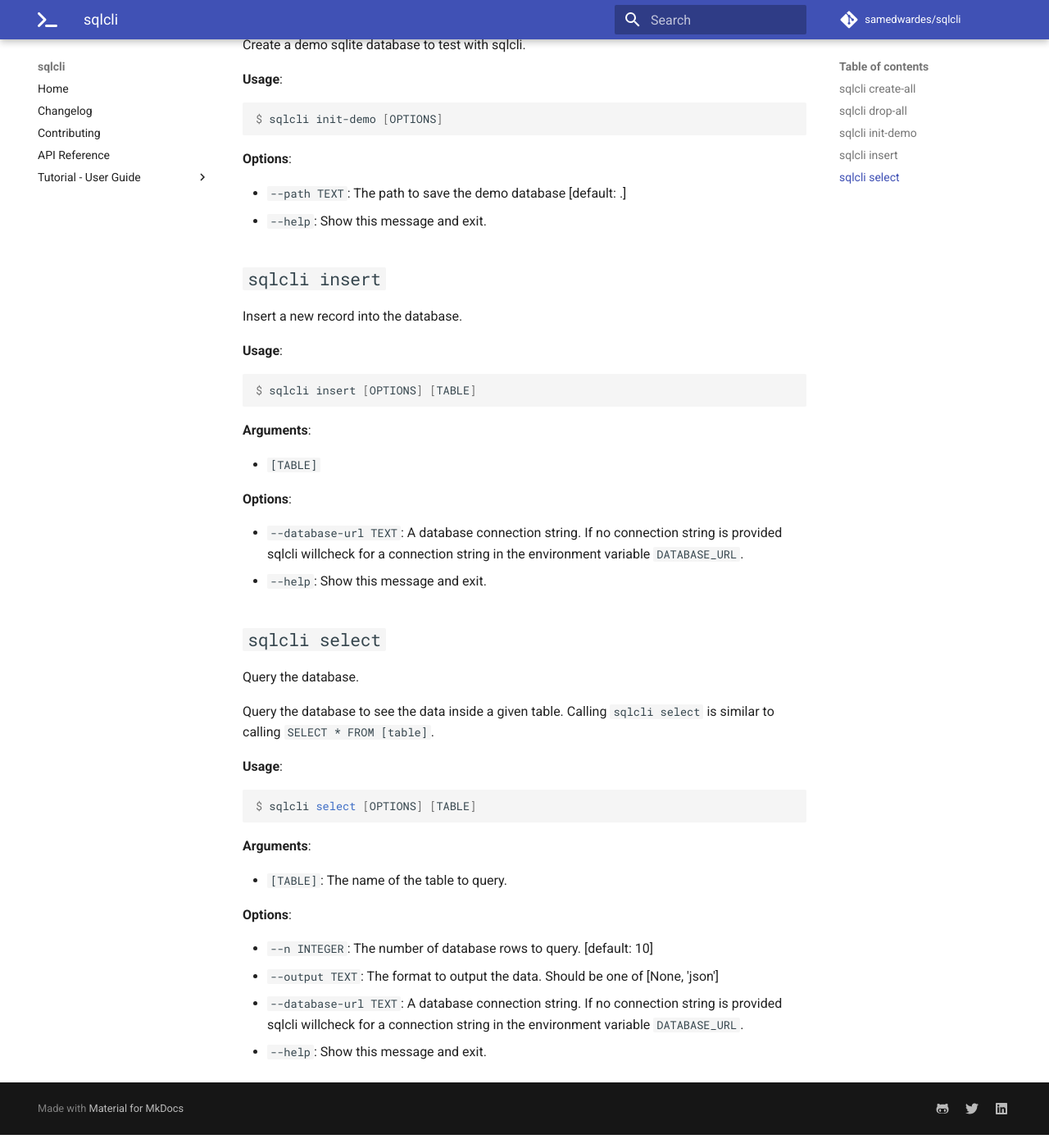
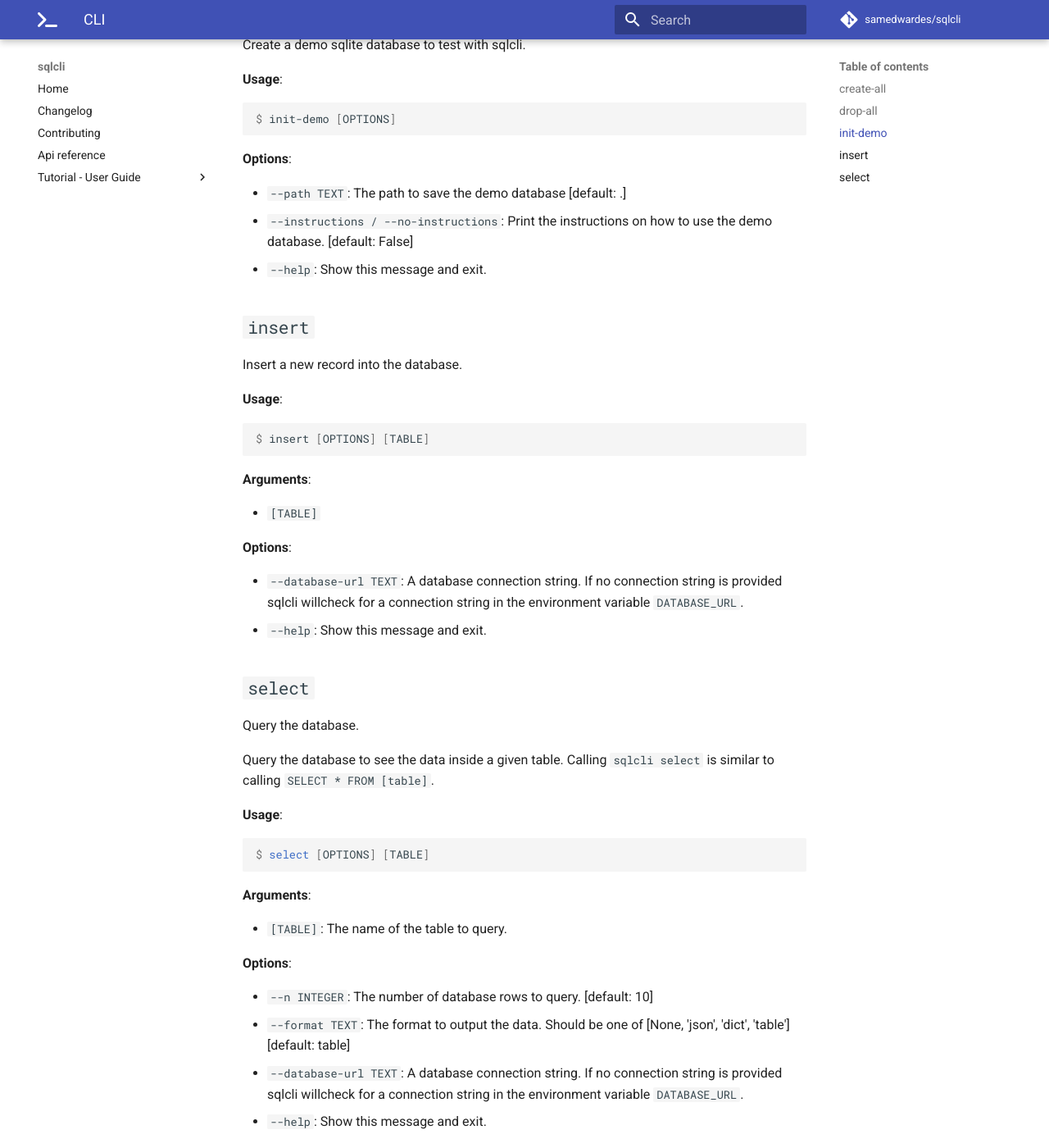
Before and after one commit to SamEdwardes/sqlcli, an MkDocs documentation site: the page built from docs/api/_typer-cli-auto-docs.md, in a window 1280 px wide and 1400 px high, scrolled down 1500 px. Shown: the whole window at 82% size. Built offline with MkDocs 1.6.1 and Material for MkDocs 9.7.7, drawn with Linux system fonts in a browser that asks for light colours; comment, search, counter and statistics services are not loaded; some of the changed text lies outside the part shown.

Commit message:
Fixed api referenc headings and good instructions for using demo database

````diff
--- a/docs/api-docs.md
+++ b/docs/api/_typer-cli-auto-docs.md
@@ -1,11 +1,11 @@
-# `sqlcli`
+# CLI
 
 A command line interface (CLI) for interacting with SQLModel.
 
 **Usage**:
 
 ```console
-$ sqlcli [OPTIONS] COMMAND [ARGS]...
+$ [OPTIONS] COMMAND [ARGS]...
 ```
 
 **Options**:
@@ -22,14 +22,14 @@
 * `insert`: Insert a new record into the database.
 * `select`: Query the database.
 
-## `sqlcli create-all`
+## `create-all`
 
 Create a database.
 
 **Usage**:
 
 ```console
-$ sqlcli create-all [OPTIONS]
+$ create-all [OPTIONS]
 ```
 
 **Options**:
@@ -37,14 +37,14 @@
 * `--database-url TEXT`: A database connection string. If no connection string is provided sqlcli willcheck for a connection string in the environment variable `DATABASE_URL`.
 * `--help`: Show this message and exit.
 
-## `sqlcli drop-all`
+## `drop-all`
 
 Drop a database.
 
 **Usage**:
 
 ```console
-$ sqlcli drop-all [OPTIONS]
+$ drop-all [OPTIONS]
 ```
 
 **Options**:
@@ -52,7 +52,7 @@
 * `--database-url TEXT`: A database connection string. If no connection string is provided sqlcli willcheck for a connection string in the environment variable `DATABASE_URL`.
 * `--help`: Show this message and exit.
 
-## `sqlcli init-demo`
+## `init-demo`
 
 Create a demo database for exploring sqlcli.
 
@@ -61,22 +61,23 @@
 **Usage**:
 
 ```console
-$ sqlcli init-demo [OPTIONS]
+$ init-demo [OPTIONS]
 ```
 
 **Options**:
 
 * `--path TEXT`: The path to save the demo database  [default: .]
+* `--instructions / --no-instructions`: Print the instructions on how to use the demo database.  [default: False]
 * `--help`: Show this message and exit.
 
-## `sqlcli insert`
+## `insert`
 
 Insert a new record into the database.
 
 **Usage**:
 
 ```console
-$ sqlcli insert [OPTIONS] [TABLE]
+$ insert [OPTIONS] [TABLE]
 ```
 
 **Arguments**:
@@ -88,7 +89,7 @@
 * `--database-url TEXT`: A database connection string. If no connection string is provided sqlcli willcheck for a connection string in the environment variable `DATABASE_URL`.
 * `--help`: Show this message and exit.
 
-## `sqlcli select`
+## `select`
 
 Query the database.
 
@@ -98,7 +99,7 @@
 **Usage**:
 
 ```console
-$ sqlcli select [OPTIONS] [TABLE]
+$ select [OPTIONS] [TABLE]
 ```
 
 **Arguments**:
@@ -108,6 +109,6 @@
 **Options**:
 
 * `--n INTEGER`: The number of database rows to query.  [default: 10]
-* `--output TEXT`: The format to output the data. Should be one of [None, 'json']
+* `--format TEXT`: The format to output the data. Should be one of [None, 'json', 'dict', 'table']  [default: table]
 * `--database-url TEXT`: A database connection string. If no connection string is provided sqlcli willcheck for a connection string in the environment variable `DATABASE_URL`.
 * `--help`: Show this message and exit.
--- a/mkdocs.yml
+++ b/mkdocs.yml
@@ -45,6 +45,7 @@
   - Home: 'index.md'
   - changelog.md
   - contributing.md
-  - api-reference.md
+  - api/api-reference.md
   - Tutorial - User Guide:
     - tutorial/getting-started.md
+    - tutorial/using-demo-db.md
--- a/pyproject.toml
+++ b/pyproject.toml
@@ -5,6 +5,7 @@
 authors = ["SamEdwardes <edwardes.s@gmail.com>"]
 license = "MIT"
 readme = "README.md"
+include = ["sqlcli/_demo/instructions.md"]
 
 [tool.poetry.dependencies]
 python = "^3.9"
````
Also changed, not shown: docs/api-reference.md (deleted, +0 -5 lines), docs/api/api-reference.md (added, +6 -0 lines), docs/contributing.md (+1 -1 lines), docs/tutorial/using-demo-db.md (added, +3 -0 lines), sqlcli/_demo/demo-instructions.md (added, +47 -0 lines), docs/static/img/terminal-solid.svg (renamed from docs/img/terminal-solid.svg), 5 other files.
